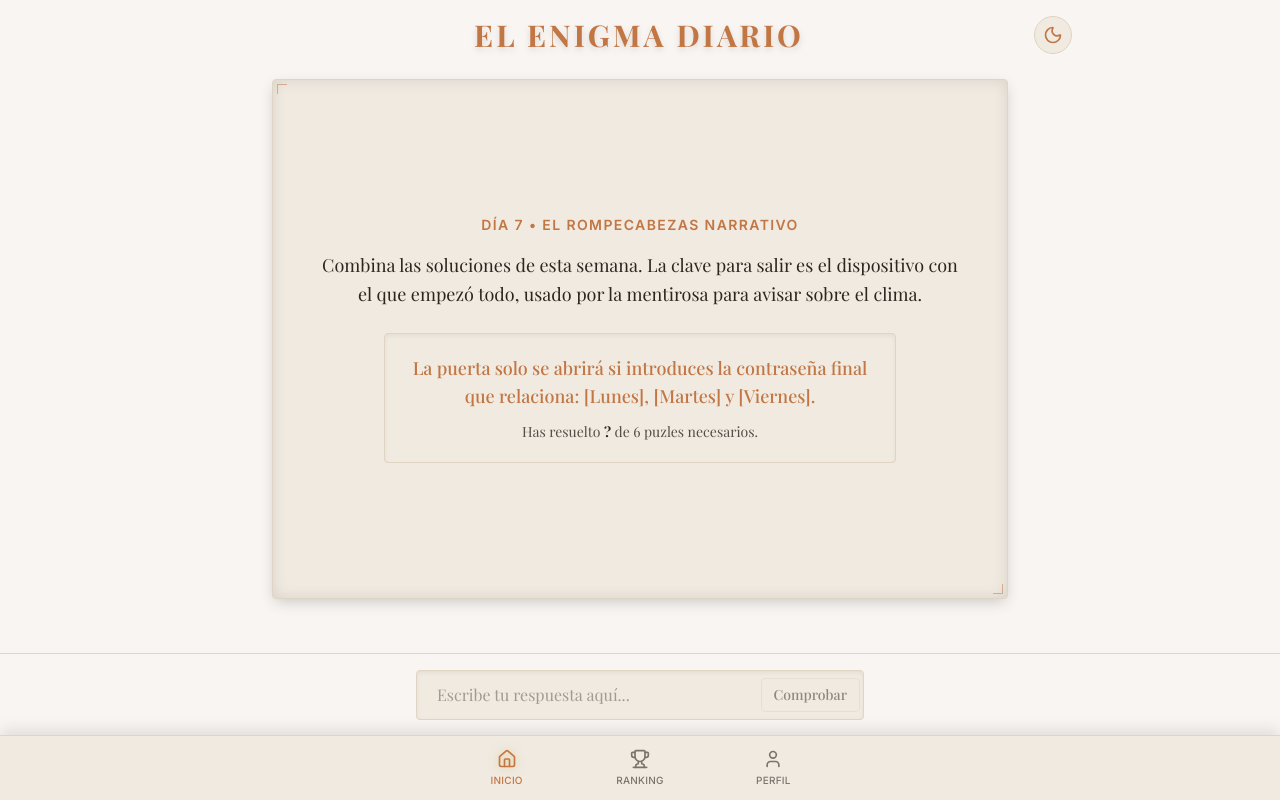
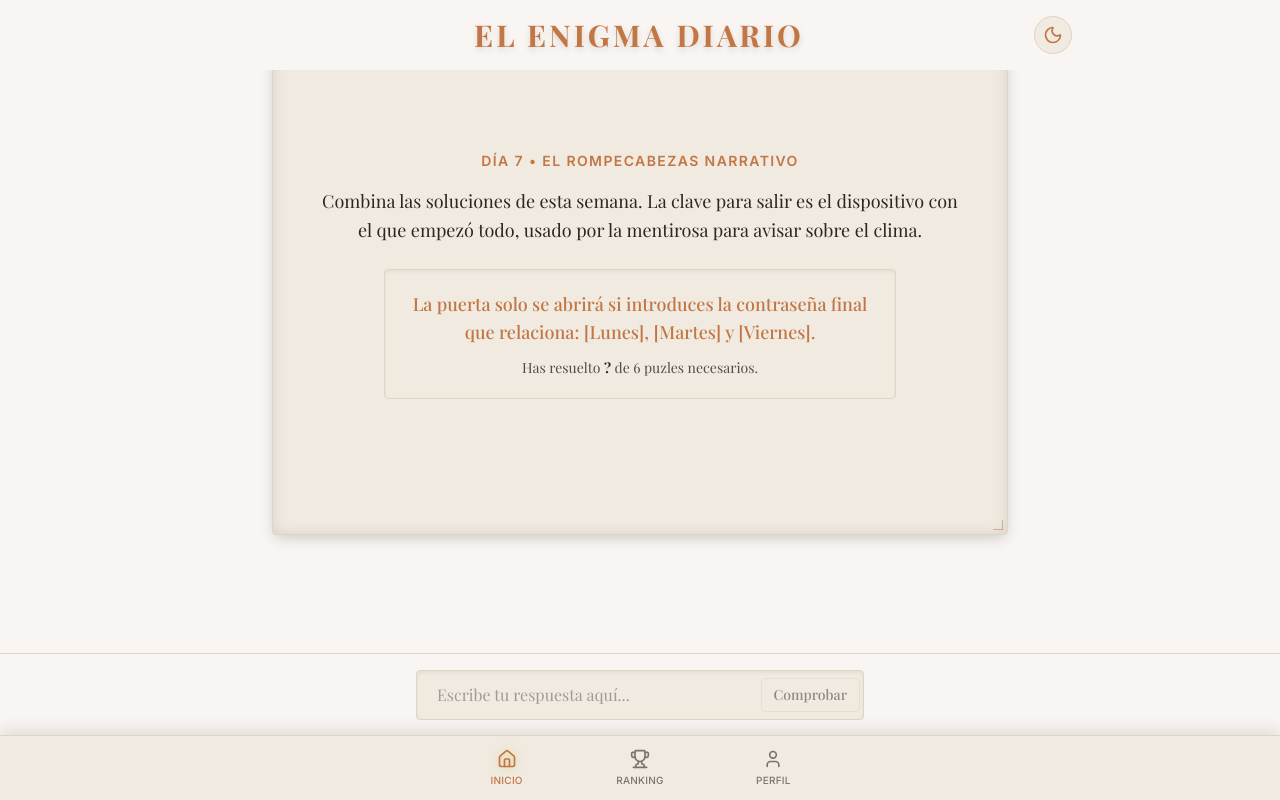
Before and after one commit to adriangonzalez141516/juegodiario, a Next.js app: page / in a window 1280 px wide. Built offline with nearby package versions, Linux system fonts and the light colour scheme; a web font is replaced by a local one.

Commit message:
style: add margin-bottom to puzzle view to separate from fixed input

```diff
--- a/src/app/[[...slug]]/page.tsx
+++ b/src/app/[[...slug]]/page.tsx
@@ -78,9 +78,11 @@ export default async function OrchestratorPage({ params }: Props) {
         dangerouslySetInnerHTML={{ __html: JSON.stringify(jsonLd) }}
       />
 
-      <Suspense fallback={<div className="animate-pulse h-64 w-full bg-[var(--card)] opacity-50 rounded-sm"></div>}>
-        <PuzzleView puzzle={puzzle} />
-      </Suspense>
+      <div className="w-full mb-32">
+        <Suspense fallback={<div className="animate-pulse h-[65vh] w-full bg-[var(--card)] opacity-50 rounded-sm"></div>}>
+          <PuzzleView puzzle={puzzle} />
+        </Suspense>
+      </div>
 
       <div className="fixed bottom-16 left-0 w-full p-4 bg-[var(--background)] border-t border-[var(--card-border)] z-40 flex justify-center">
         <div className="w-full max-w-md">
```
